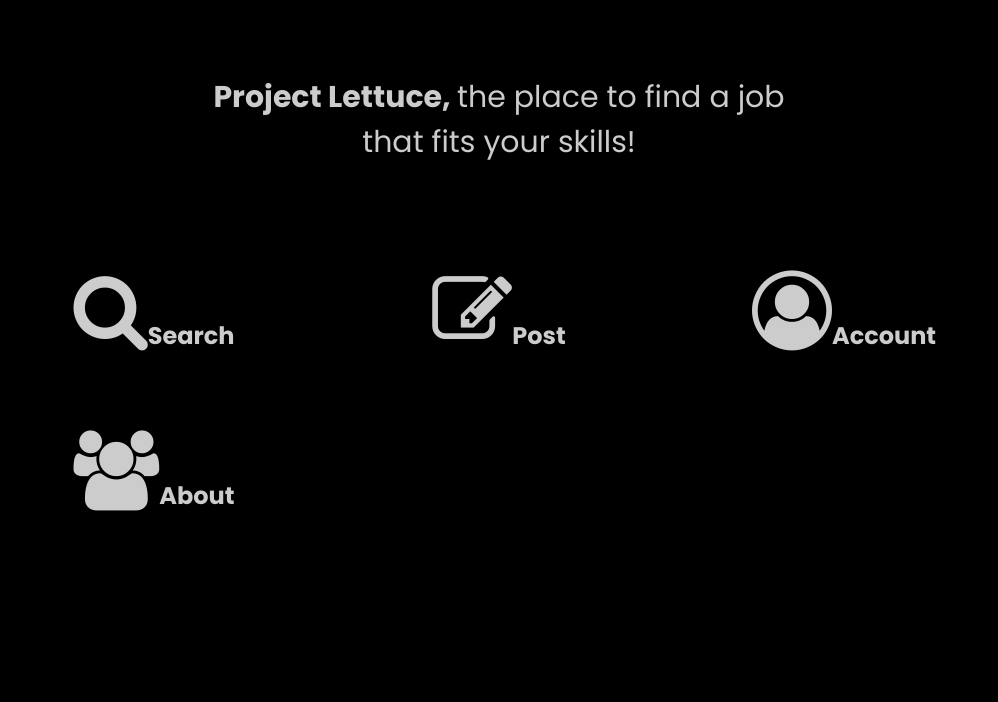
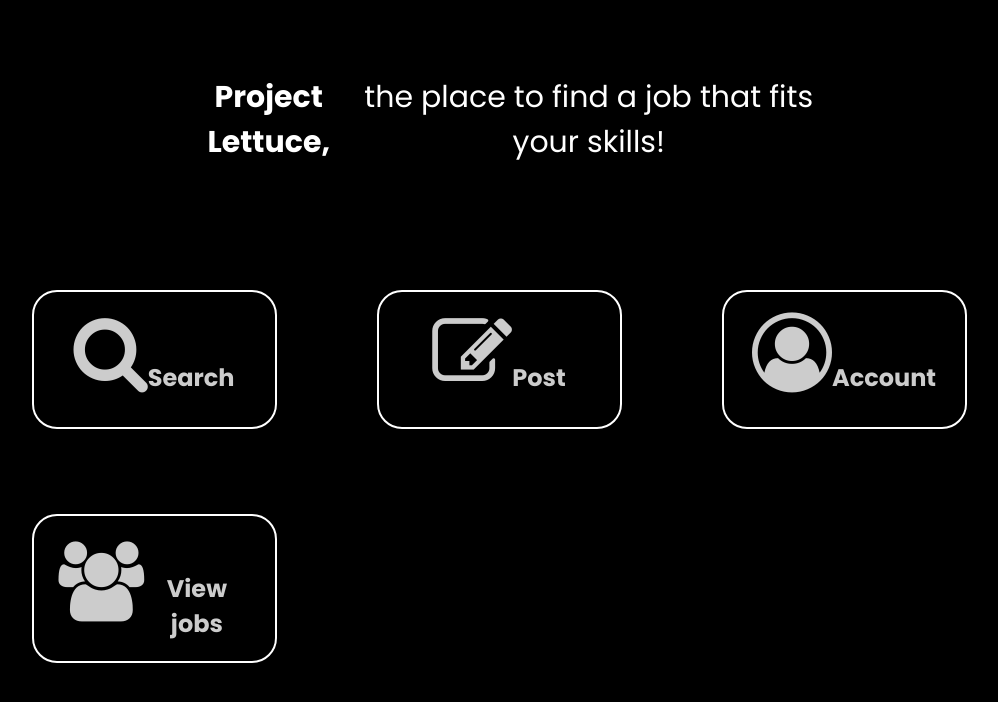
Before and after one commit to michaelu772/CPSC-362-Group-6, a Django app: page / in a window 1280 px wide. Shown: the part 25-727 px from the top of the page, without its empty margins (141-1139 px from the left). Run offline with Django 4.2, Linux system fonts and the light colour scheme.

Commit message:
Added a basic page where everyjob in the db is listed.

```diff
--- a/ProjectLettuce_website/settings.py
+++ b/ProjectLettuce_website/settings.py
@@ -29,7 +29,6 @@ DEBUG = True
 
 ALLOWED_HOSTS = []
 
-
 # Application definition
 
 INSTALLED_APPS = [
@@ -39,6 +38,9 @@ INSTALLED_APPS = [
     "django.contrib.sessions",
     "django.contrib.messages",
     "django.contrib.staticfiles",
+    'apps.core',
+    'apps.job',
+
 ]
 
 MIDDLEWARE = [
--- a/ProjectLettuce_website/templates/base.html
+++ b/ProjectLettuce_website/templates/base.html
@@ -3,7 +3,8 @@
 <head>
     <style>
         @import url('https://fonts.googleapis.com/css?family=Poppins:200,300,400,500,600,700,800,900&display=swap');
-        *
+
+*
 {
     margin: 0;
     padding: 0;
@@ -69,12 +70,12 @@ header .logo:hover
     justify-content: center;
     align-items: center;
 }
-#rectangle
+.rectangle
 {
-    opacity: 1;
+    background: white;
     width: 600px;
     height: 325px;
-    background: rgb(48, 47, 56);
+    border: 2px solid, white;
 
 }
 .textBx
@@ -186,13 +187,25 @@ input[type=text], input.form-control{
     color: white;
 }
 /* Register Account text */
-h1, h2, h3
+h1, h2, h3, p, .content
 {
     display: flex;
     align-items: center;
     justify-content: center;
     color: white;
 }
+.list{
+    padding-right: 500px;
+    padding-left: 500px;
+}
+.card, .grid-header{
+    border-radius: 25px;
+    border: 2px solid white;
+    padding: 20px;
+    margin: 20px;
+
+}
+
     </style>
     <meta charset="utf-8">
     <title>{% block title%}Project Lettuce{% endblock %}</title>
--- a/ProjectLettuce_website/templates/index.html
+++ b/ProjectLettuce_website/templates/index.html
@@ -123,13 +123,13 @@
             </div>
         </a>
 
-        <a href="{% url 'about' %}" style="text-decoration: none;">
+        <a href="{% url 'all_jobs' %}" style="text-decoration: none;">
             <div class="grid-items">
                 <div class="grid-header">
                     <h2>
                         <i class="	fa fa-group" ></i>
                         <br>
-                        About
+                        View jobs
                     </h2>
                 </div>
             </div>
--- a/ProjectLettuce_website/templates/navbar.html
+++ b/ProjectLettuce_website/templates/navbar.html
@@ -1,3 +1,4 @@
+
 <nav>
     {% url 'index' as index_url%}
     <span>{% if request.path == index_url %}Home{% else %}<a href="{{ index_url }}">Home</a>{% endif %}</span>
--- a/ProjectLettuce_website/urls.py
+++ b/ProjectLettuce_website/urls.py
@@ -34,4 +34,6 @@ urlpatterns = [
     ),
     path("accounts/logout", auth_views.LogoutView.as_view(), name="logout"),
     path("accounts/register", views.registerPage, name="register"),
+    #path("add_job/", views.add_job, name="add_job"),
+    path("all_jobs", views.all_jobs, name="all_jobs"),
 ]
--- a/ProjectLettuce_website/views.py
+++ b/ProjectLettuce_website/views.py
@@ -4,6 +4,7 @@ from django.contrib.auth.mixins import LoginRequiredMixin
 from django.contrib.auth.forms import UserCreationForm
 from django.contrib import messages
 from .forms import CreateUserForm
+from apps.job.models import Job
 
 
 
@@ -19,6 +20,10 @@ def about(request):
 def login(request):
     return render(request, "accounts/login.html")
 
+def all_jobs(request):
+    jobs = Job.objects.all()[0:3]
+    return render(request, 'all_jobs.html', {'jobs': jobs})
+
 def registerPage(request):
     form = CreateUserForm()
 
@@ -29,7 +34,7 @@ def registerPage(request):
             user = form.cleaned_data.get('username')
             messages.success(request, "Account was created for " + user)
 
-            return redirect('login')
+            return redirect('profile')
 
 
     context = {'form' :form}
```
Also changed, not shown: db.sqlite3.
